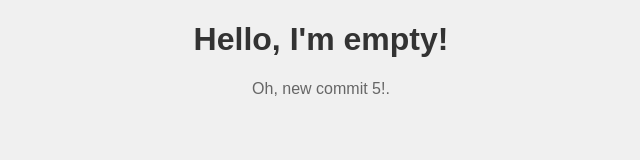
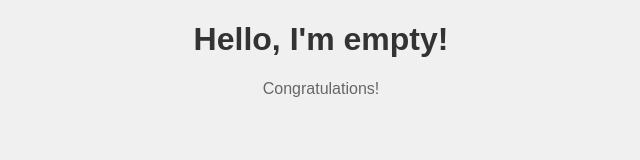
Before and after one commit to PatokaVlad/EmptyProject, a plain HTML site: page index.html in a window 1280 px wide. Shown: the full height of the page, 319-959 px from the left. Drawn offline with Linux system fonts and the light colour scheme.

Commit message:
Congratulations!

```diff
--- a/index.html
+++ b/index.html
@@ -8,6 +8,6 @@
 </head>
 <body>
     <h1>Hello, I'm empty!</h1>
-    <p>Oh, new commit 5!.</p>
+    <p>Congratulations!</p>
 </body>
 </html>
```
